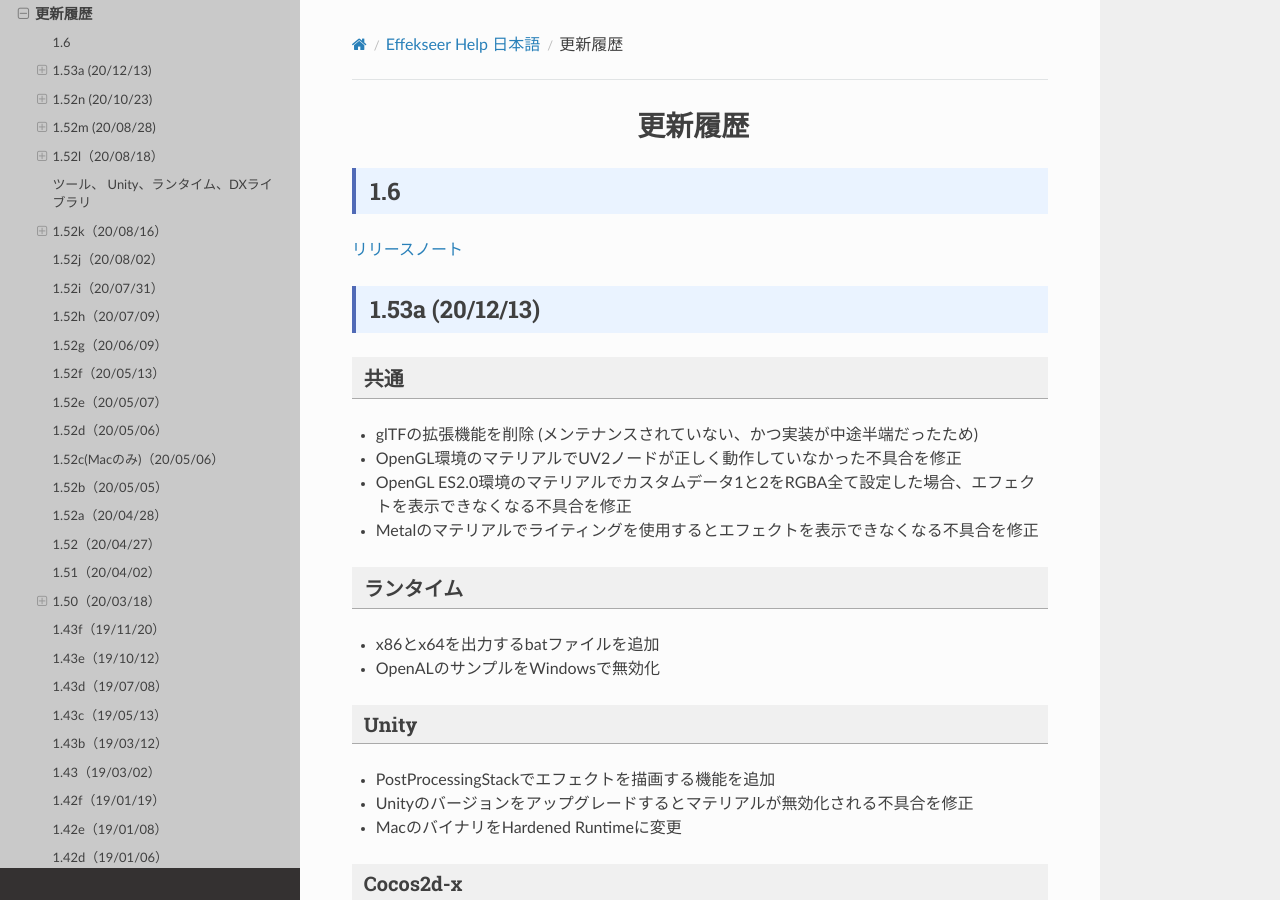
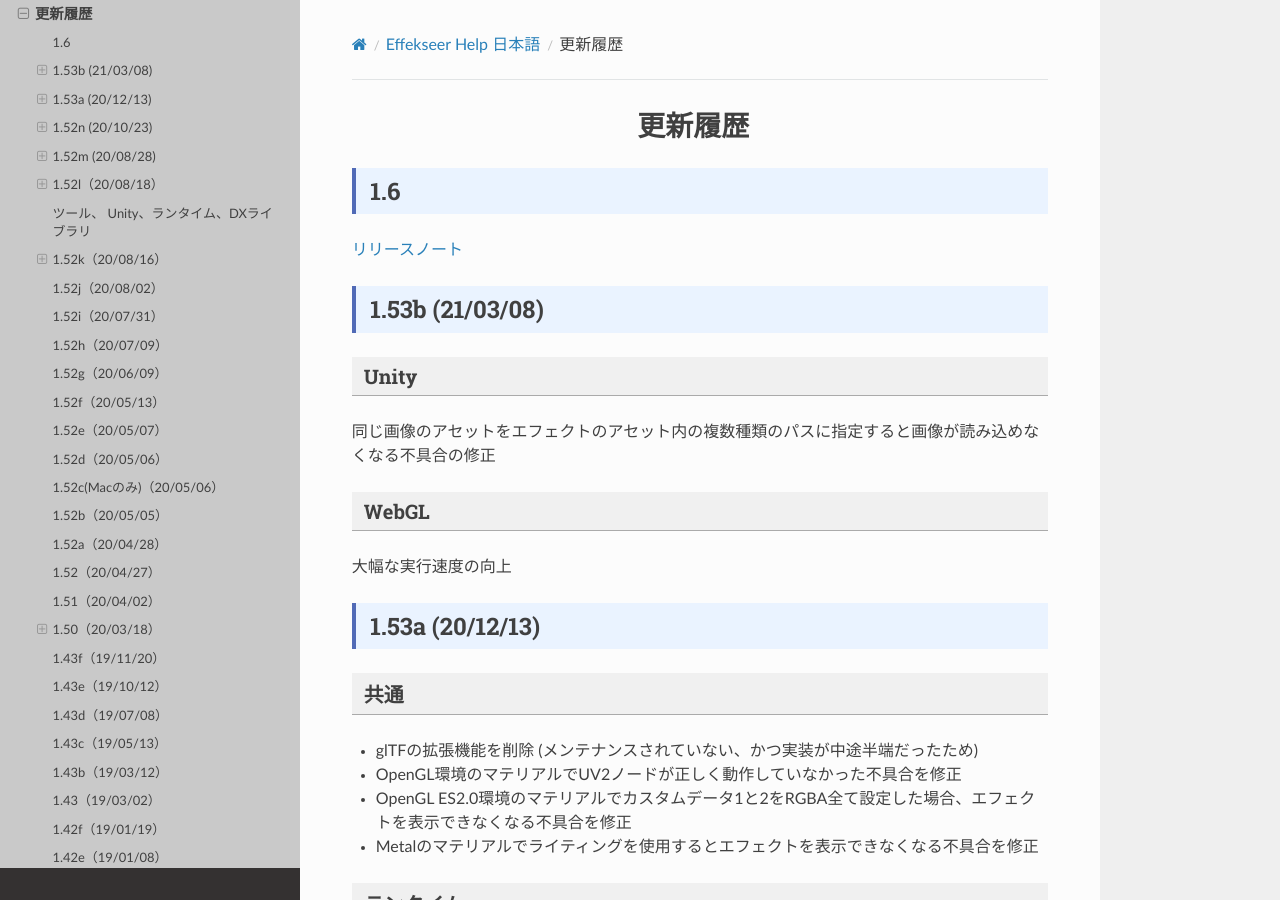
Before and after one commit to effekseer/docs_tool, a Sphinx documentation site: the page built from source/ja/releasenotes.md, in a window 1280 px wide and 900 px high. Built offline with Sphinx 7.4.7 and the Read the Docs theme 2.0.0, drawn with Linux system fonts in a browser that asks for light colours; nearby versions of some CDN libraries; library files that are not in the unit come from our copies.

Commit message:
1.53b
# Conflicts:
#	source/en/releasenotes.md
#	source/ja/releasenotes.md

```diff
--- a/source/ja/releasenotes.md
+++ b/source/ja/releasenotes.md
@@ -3,6 +3,16 @@
 ## 1.6
 
 [リリースノート](ReleaseNotes/160)
+
+## 1.53b (21/03/08)
+
+### Unity
+
+同じ画像のアセットをエフェクトのアセット内の複数種類のパスに指定すると画像が読み込めなくなる不具合の修正
+
+### WebGL
+
+大幅な実行速度の向上
 
 ## 1.53a (20/12/13)
 
```
Also changed, not shown: source/en/releasenotes.md (+10 -0 lines).
